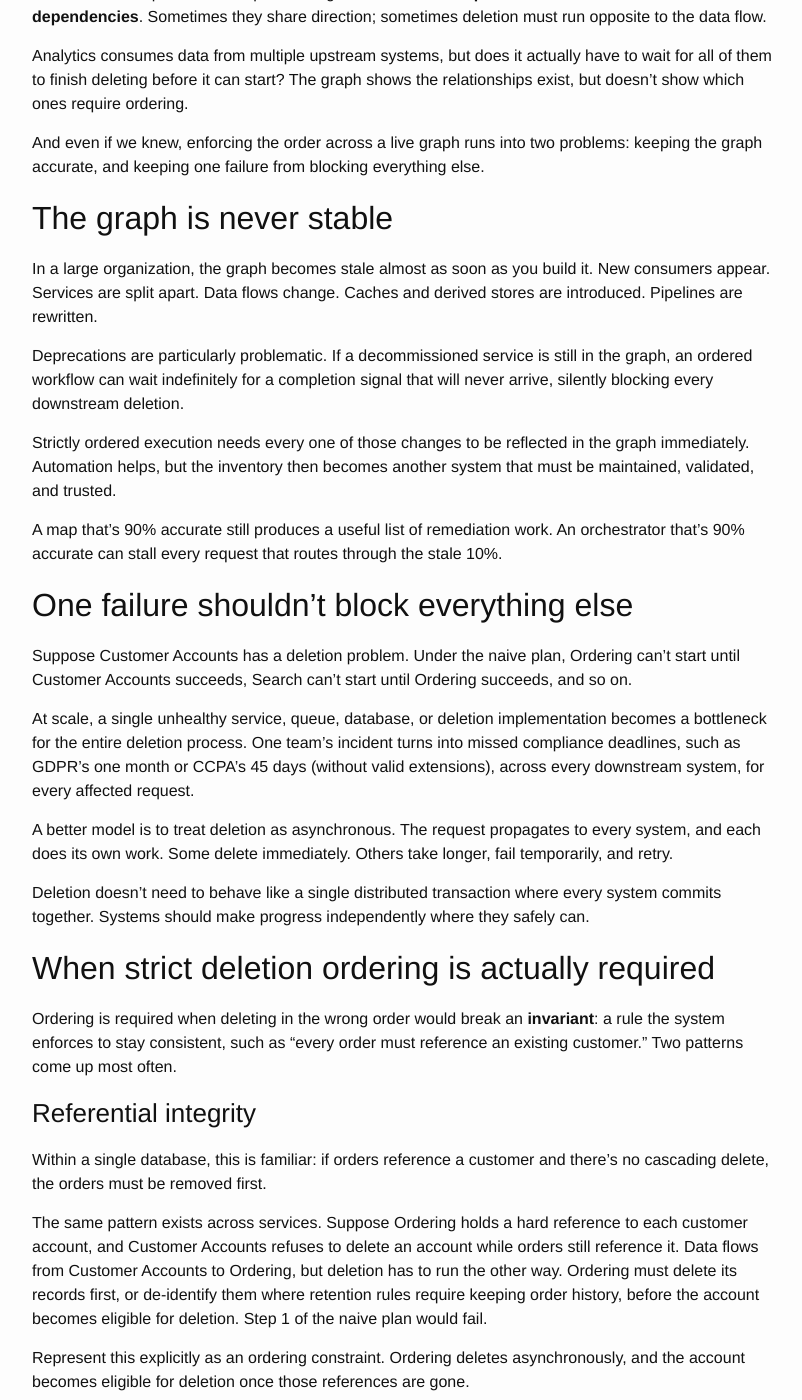
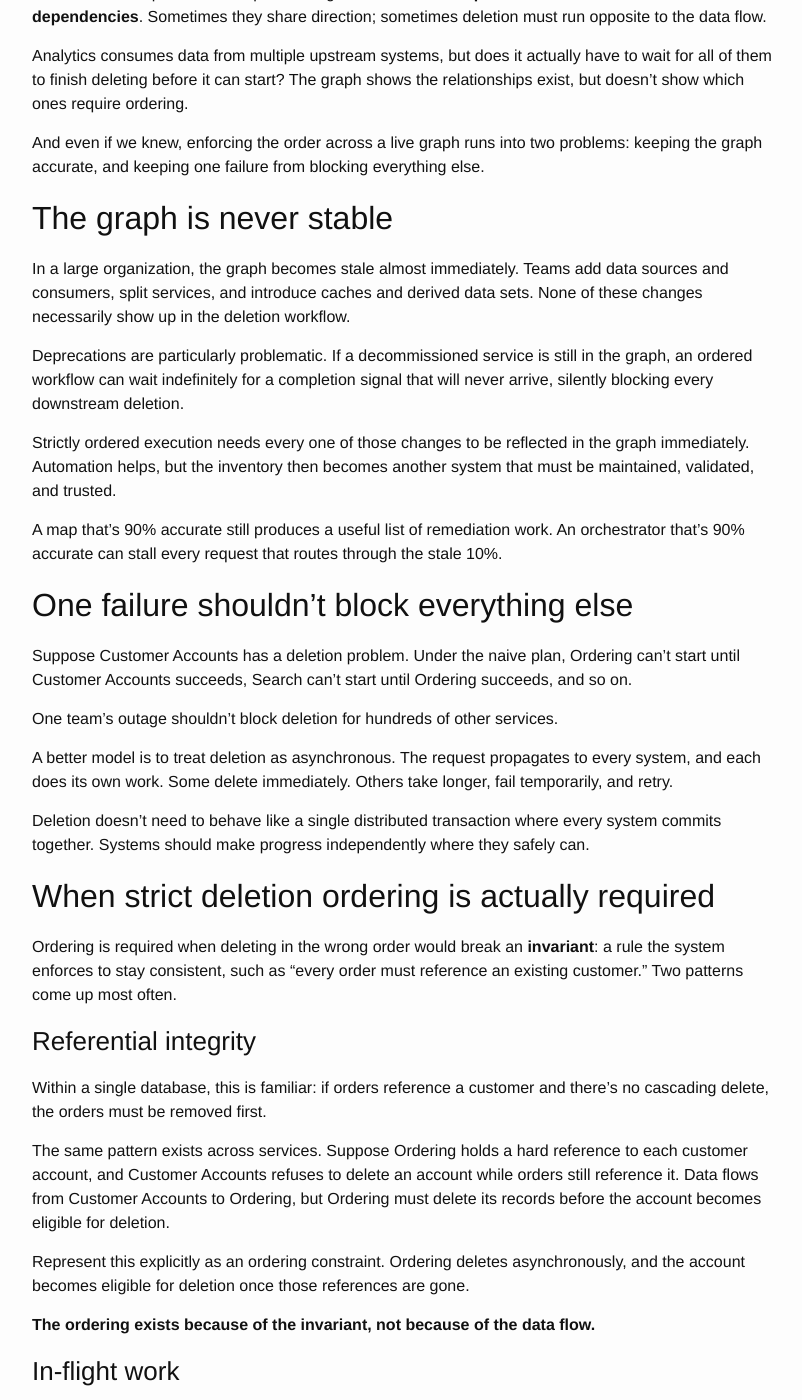
Before and after one commit to msayson/msayson.github.io, a Jekyll site: the page built from _posts/2026-09-26-modeling-the-deletion-graph.md, in a window 1280 px wide and 1400 px high, scrolled down 1431 px. Shown: the whole window, without its empty margins (238-1040 px from the left). Built offline with Jekyll 4.4.1, drawn with Linux system fonts in a browser that asks for light colours; some of the changed text lies outside the part shown.

Commit message:
Wording updates

```diff
--- a/_posts/2026-09-26-modeling-the-deletion-graph.md
+++ b/_posts/2026-09-26-modeling-the-deletion-graph.md
@@ -39,7 +39,7 @@ And even if we knew, enforcing the order across a live graph runs into two probl
 
 ## The graph is never stable
 
-In a large organization, the graph becomes stale almost as soon as you build it. New consumers appear. Services are split apart. Data flows change. Caches and derived stores are introduced. Pipelines are rewritten.
+In a large organization, the graph becomes stale almost immediately. Teams add data sources and consumers, split services, and introduce caches and derived data sets. None of these changes necessarily show up in the deletion workflow.
 
 Deprecations are particularly problematic. If a decommissioned service is still in the graph, an ordered workflow can wait indefinitely for a completion signal that will never arrive, silently blocking every downstream deletion.
 
@@ -51,7 +51,7 @@ A map that's 90% accurate still produces a useful list of remediation work. An o
 
 Suppose Customer Accounts has a deletion problem. Under the naive plan, Ordering can't start until Customer Accounts succeeds, Search can't start until Ordering succeeds, and so on.
 
-At scale, a single unhealthy service, queue, database, or deletion implementation becomes a bottleneck for the entire deletion process. One team's incident turns into missed compliance deadlines, such as GDPR's one month or CCPA's 45 days (without valid extensions), across every downstream system, for every affected request.
+One team's outage shouldn't block deletion for hundreds of other services.
 
 A better model is to treat deletion as asynchronous. The request propagates to every system, and each does its own work. Some delete immediately. Others take longer, fail temporarily, and retry.
 
@@ -65,7 +65,7 @@ Ordering is required when deleting in the wrong order would break an **invariant
 
 Within a single database, this is familiar: if orders reference a customer and there's no cascading delete, the orders must be removed first.
 
-The same pattern exists across services. Suppose Ordering holds a hard reference to each customer account, and Customer Accounts refuses to delete an account while orders still reference it. Data flows from Customer Accounts to Ordering, but deletion has to run the other way. Ordering must delete its records first, or de-identify them where retention rules require keeping order history, before the account becomes eligible for deletion. Step 1 of the naive plan would fail.
+The same pattern exists across services. Suppose Ordering holds a hard reference to each customer account, and Customer Accounts refuses to delete an account while orders still reference it. Data flows from Customer Accounts to Ordering, but Ordering must delete its records before the account becomes eligible for deletion.
 
 Represent this explicitly as an ordering constraint. Ordering deletes asynchronously, and the account becomes eligible for deletion once those references are gone.
 
@@ -119,9 +119,7 @@ Once deletion is asynchronous, a request will be complete in some systems and pe
 2. Processed: the system ran its deletion
 3. Verified: the organization can prove deletion or de-identification
 
-Accepted without Processed means nothing was deleted. Processed without Verified is an auditability gap.
-
-A request isn't complete until every system has reached Verified or has a documented exception, and the response to the individual shouldn't say otherwise. Verified state is what lets the organization demonstrate compliance, not just state it.
+This distinction matters because a service responding "success" to a request isn't necessarily enough evidence for an audit. For privacy deletion programs, I'd consider a system verified when we have evidence that personal data is no longer operationally available, except where there are documented retention exemptions.
 
 ## Use the graph to find the work
 
@@ -139,8 +137,6 @@ For each dependency, ask:
 |Is data shared with a processor or third party?|Recipient gaps|Propagate deletion requests and track confirmation|
 {:.table-small-bordered .top-bottom-padded}
 
-The output isn't a graph you hand to an orchestration team. It's a prioritized list of engineering work.
-
 In summary, deletion should be asynchronous by default. Enforce ordering only where correctness requires it, as close to the invariant as possible, and make every system that receives personal data robust to deletion happening somewhere else at the same time.
 
 Model the deletion graph. Don't execute it.
```
